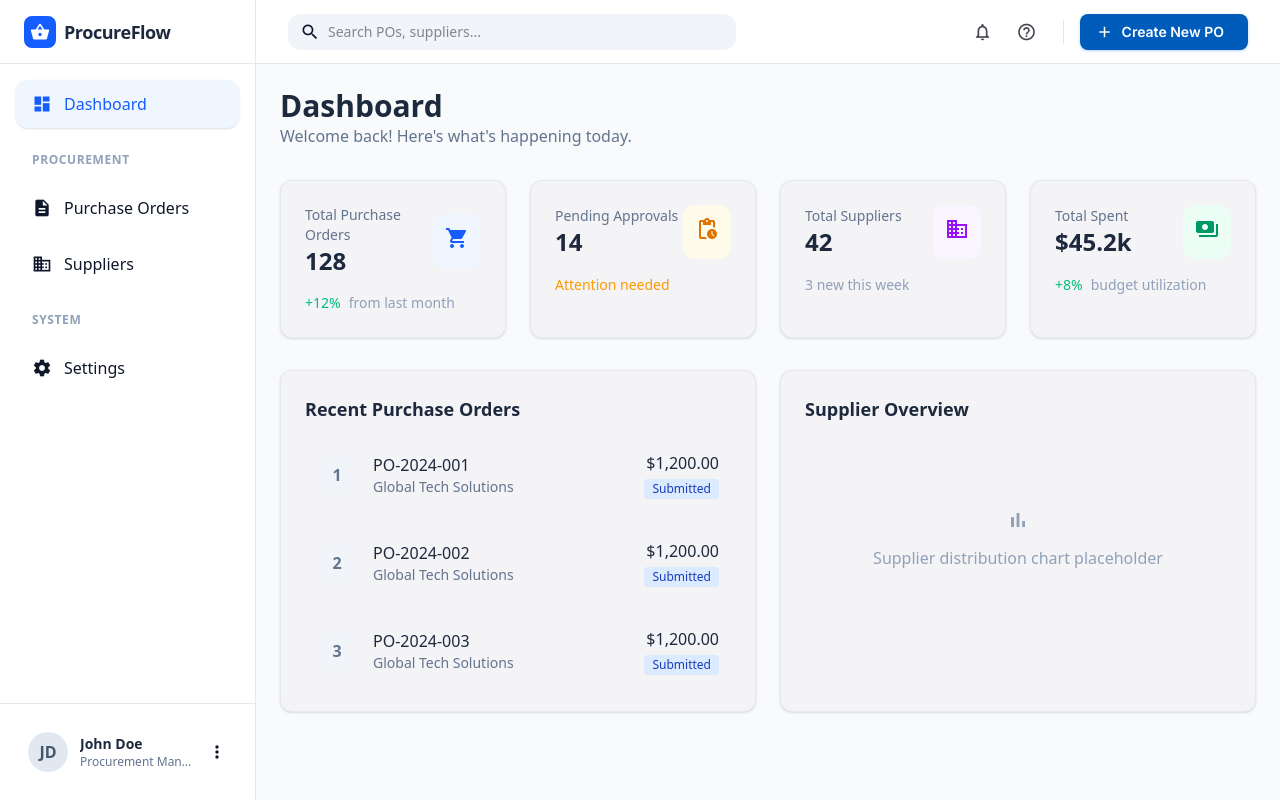
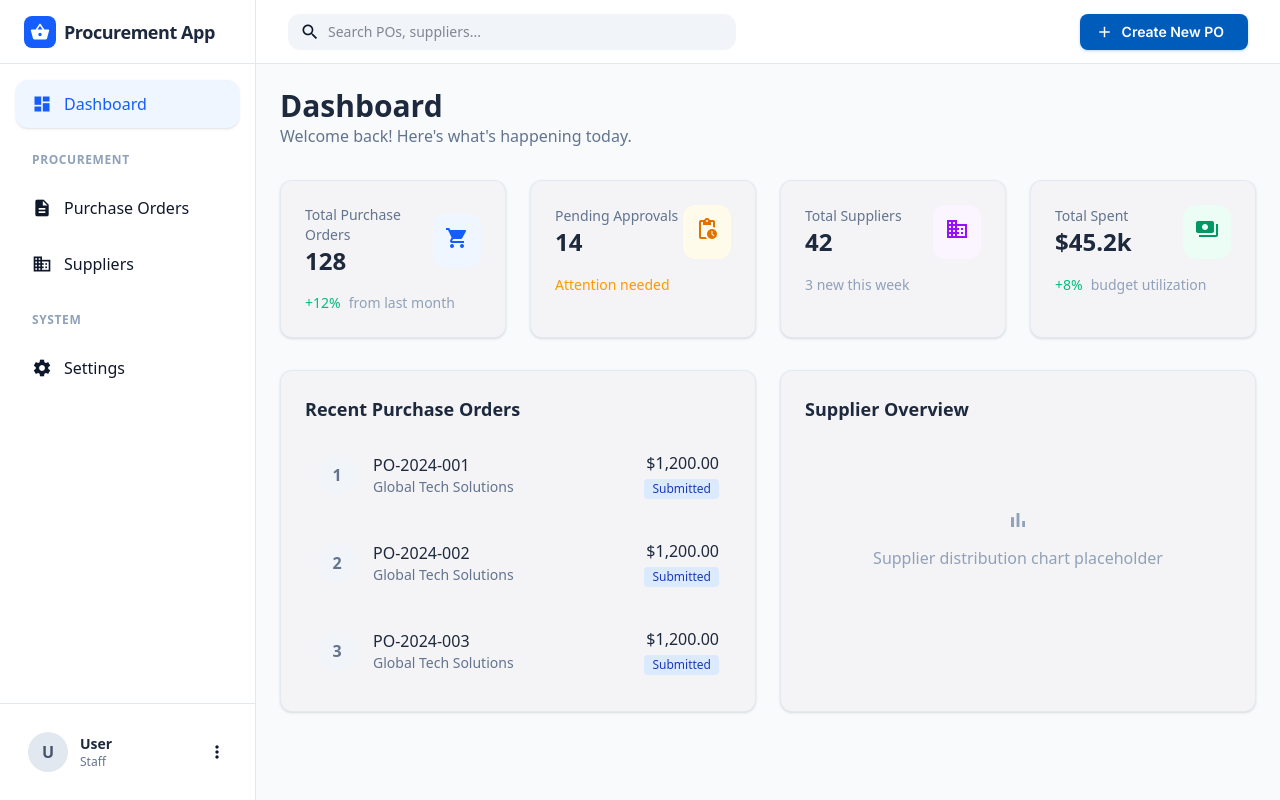
Before and after one commit to hanifomarr/procurement-app-fe, an Angular app: page /dashboard in a window 1280 px wide. Built offline with nearby package versions, Linux system fonts and the light colour scheme.

Commit message:
refactor(layout): update app layout

```diff
--- a/src/app/core/layouts/main-layout/main-layout.component.ts
+++ b/src/app/core/layouts/main-layout/main-layout.component.ts
@@ -29,7 +29,7 @@ import { MatTooltipModule } from '@angular/material/tooltip';
             <div class="w-8 h-8 bg-blue-600 rounded-lg flex items-center justify-center text-white">
               <mat-icon class="text-lg">shopping_basket</mat-icon>
             </div>
-            <span class="text-lg font-bold tracking-tight text-slate-800">ProcureFlow</span>
+            <span class="text-lg font-bold tracking-tight text-slate-800">Procurement App</span>
           </div>
         </div>
 
@@ -72,11 +72,11 @@ import { MatTooltipModule } from '@angular/material/tooltip';
         <div class="p-4 border-t border-slate-200">
           <div class="flex items-center gap-3 p-3 rounded-xl hover:bg-slate-50 cursor-pointer transition-colors">
             <div class="w-10 h-10 rounded-full bg-slate-200 flex items-center justify-center text-slate-600 font-bold">
-              JD
+              U
             </div>
             <div class="flex-1 min-w-0">
-              <p class="text-sm font-bold text-slate-800 truncate">John Doe</p>
-              <p class="text-xs text-slate-500 truncate">Procurement Manager</p>
+              <p class="text-sm font-bold text-slate-800 truncate">User</p>
+              <p class="text-xs text-slate-500 truncate">Staff</p>
             </div>
             <mat-icon class="text-slate-400 text-sm">more_vert</mat-icon>
           </div>
@@ -86,7 +86,7 @@ import { MatTooltipModule } from '@angular/material/tooltip';
       <!-- Main Content Area -->
       <div class="flex-1 flex flex-col min-w-0">
         <!-- Topbar -->
-        <header class="h-16 bg-white border-b border-slate-200 flex items-center justify-between px-8 z-10">
+        <header class="h-16 bg-white gap-4 border-b border-slate-200 flex items-center justify-between px-8 z-10">
           <div class="flex items-center gap-4 flex-1">
             <div class="relative w-full max-w-md hidden md:block">
               <mat-icon class="absolute left-3 top-1/2 -translate-y-1/2 text-slate-400 text-lg">search</mat-icon>
@@ -96,13 +96,6 @@ import { MatTooltipModule } from '@angular/material/tooltip';
           </div>
 
           <div class="flex items-center gap-2">
-            <button mat-icon-button class="text-slate-500 hover:bg-slate-100 rounded-xl" matTooltip="Notifications">
-              <mat-icon>notifications_none</mat-icon>
-            </button>
-            <button mat-icon-button class="text-slate-500 hover:bg-slate-100 rounded-xl" matTooltip="Help">
-              <mat-icon>help_outline</mat-icon>
-            </button>
-            <div class="h-6 w-px bg-slate-200 mx-2"></div>
             <button mat-flat-button color="primary" class="rounded-xl px-4 py-2 font-bold shadow-sm shadow-blue-200">
               <mat-icon class="mr-1">add</mat-icon>
               Create New PO
```
